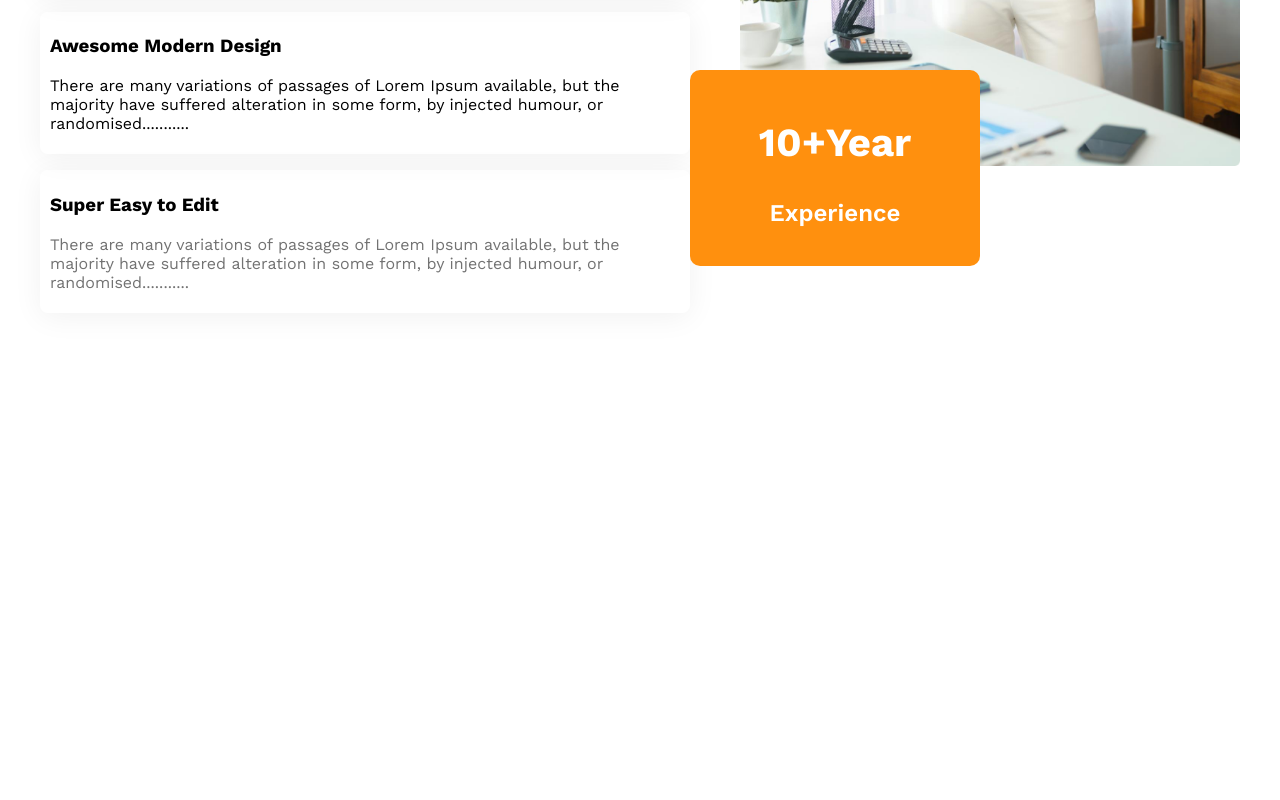
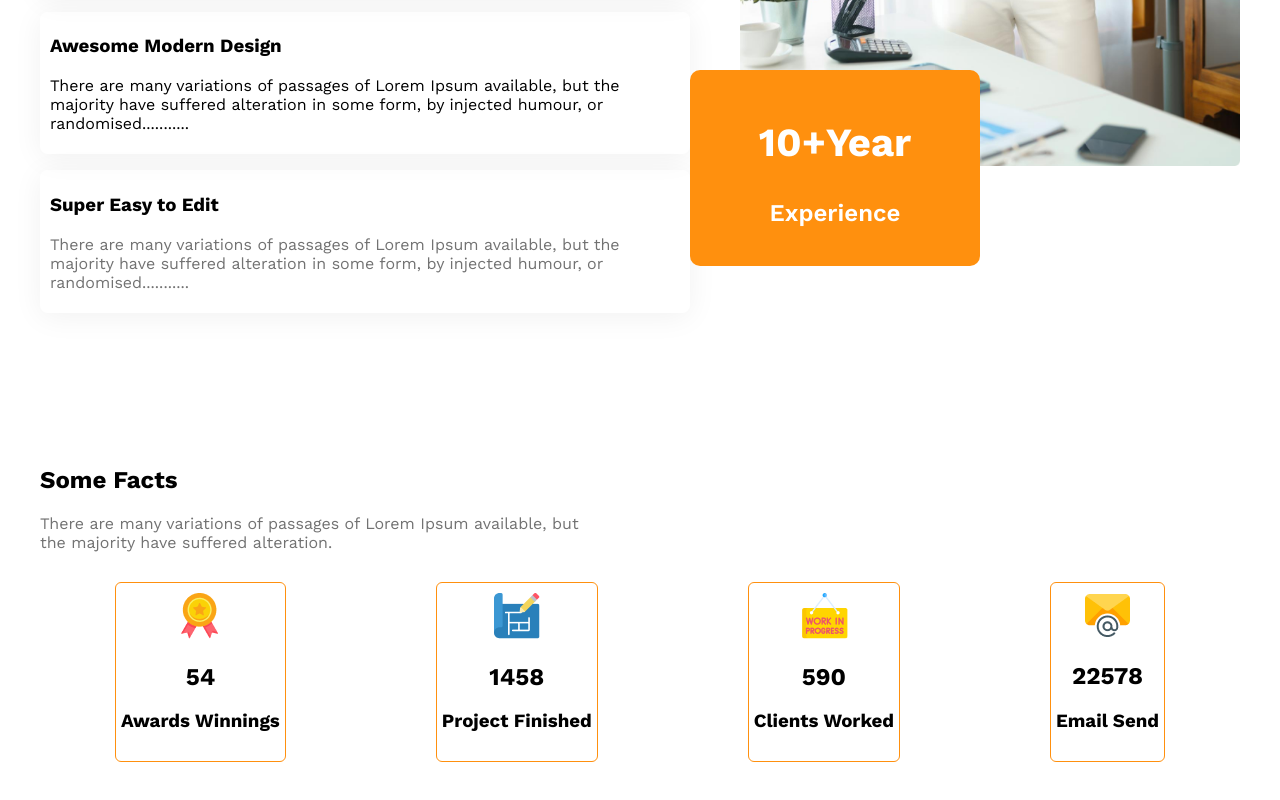
Before and after one commit to MdBulbulAhmedT/g3-architects-website, a plain HTML site: page index.html in a window 1280 px wide. Shown: the part 2301-3101 px from the top of the page. Before the commit the page ends 2767 px from the top, so only its background shows below. Drawn offline with nearby package versions, Linux system fonts and the light colour scheme.

Commit message:
added the fact section

```diff
--- a/index.html
+++ b/index.html
@@ -46,7 +46,8 @@
             </div>
             <div>
                 <h2>Quick list of Our <br> <span class="teams-style">Features</span></h2>
-                <p class="discripton-color">There are many variations of passages of Lorem Ipsum available, but the majority have suffered
+                <p class="discripton-color">There are many variations of passages of Lorem Ipsum available, but the
+                    majority have suffered
                     alteration in some form, by injected humour, or randomised words which don't look even</p>
                 <button class="btn-btn">Explore More</button>
             </div>
@@ -59,16 +60,20 @@
                 <div class="card-container">
                     <div class="fetured-title">
                         <h2>Features you will <br> love & enjoy</h2>
-                        <p class="discripton-color">There are many variations of passages of Lorem Ipsum available, but the majority have suffered alteration in some form, by injected humour, or randomised words which don't look even</p>
+                        <p class="discripton-color">There are many variations of passages of Lorem Ipsum available, but
+                            the majority have suffered alteration in some form, by injected humour, or randomised words
+                            which don't look even</p>
                     </div>
                     <div class="featured-card">
                         <h3>Dexktop & Mobile Version</h3>
-                        <p class="discripton-color">There are many variations of passages of Lorem Ipsum available, but the majority have
+                        <p class="discripton-color">There are many variations of passages of Lorem Ipsum available, but
+                            the majority have
                             suffered alteration in some form, by injected humour, or randomised...........</p>
                     </div>
                     <div class="featured-card">
                         <h3>Drag & Drop Builder</h3>
-                        <p class="discripton-color">There are many variations of passages of Lorem Ipsum available, but the majority have
+                        <p class="discripton-color">There are many variations of passages of Lorem Ipsum available, but
+                            the majority have
                             suffered alteration in some form, by injected humour, or randomised...........</p>
                     </div>
                     <div class="featured-card">
@@ -78,7 +83,8 @@
                     </div>
                     <div class="featured-card">
                         <h3>Super Easy to Edit</h3>
-                        <p class="discripton-color">There are many variations of passages of Lorem Ipsum available, but the majority have
+                        <p class="discripton-color">There are many variations of passages of Lorem Ipsum available, but
+                            the majority have
                             suffered alteration in some form, by injected humour, or randomised...........</p>
                     </div>
                 </div>
@@ -92,6 +98,38 @@
             </div>
         </section>
         <!-- Featured section End -->
+
+        <!-- Fact section start -->
+        <section class="fact-section">
+            <div class="fact-discription">
+                <h2>Some Facts</h2>
+                <p class="discripton-color">There are many variations of passages of Lorem Ipsum available, but <br> the
+                    majority have suffered alteration.</p>
+            </div>
+            <div class="fact-container">
+                <div class="fact-card">
+                    <img src="images/icons/ribon.png" alt="">
+                    <h1>54</h1>
+                    <h3>Awards Winnings</h3>
+                </div>
+                <div class="fact-card">
+                    <img src="images/icons/projects.png" alt="">
+                    <h1>1458</h1>
+                    <h3>Project Finished</h3>
+                </div>
+                <div class="fact-card">
+                    <img src="images/icons/customers.png" alt="">
+                    <h1>590</h1>
+                    <h3>Clients Worked</h3>
+                </div>
+                <div class="fact-card">
+                    <img src="images/icons/email.png" alt="">
+                    <h1>22578</h1>
+                    <h3>Email Send</h3>
+                </div>
+            </div>
+        </section>
+        <!-- Fact section End -->
     </main>
     <footer></footer>
 </body>
--- a/style.css
+++ b/style.css
@@ -174,6 +174,26 @@ main{
     font-size: 24px;
     font-weight: 600;
 }
+
+/* fact related style */
+.fact-discription{
+    margin-bottom: 30px;
+}
+.fact-section{
+    margin-bottom: 100px;
+}
+.fact-container{
+    display: flex;
+    align-items: center;
+    justify-content: space-around;
+}
+
+.fact-card{
+    text-align: center;
+    border: 1px solid #FF900E;
+    padding: 10px 5px;
+    border-radius: 6px;
+}
 /* Responsive for mobile device */
 @media screen and (max-width: 576px) {
     /* banner section */
@@ -214,6 +234,16 @@ main{
         width: 100%;
     }
 
+    /* fact related */
+    .fact-container{
+        flex-direction: column;
+        gap: 20px;
+    }
+
+    .fact-discription{
+        padding-left: 10px;
+    }
+
 }
 
 /* Responsive for Tablet device */
@@ -240,4 +270,16 @@ main{
     .fetured-img{
         width: 100%;
     }
+    /* fact related */
+    .fact-container{
+        display: grid;
+        grid-template-columns: repeat(2, 1fr);
+        gap: 10px;
+        padding: 0 10px;
+        /* flex-direction: column;
+        gap: 20px; */
+    }
+    .fact-discription{
+        padding-left: 10px;
+    }
 }
```
